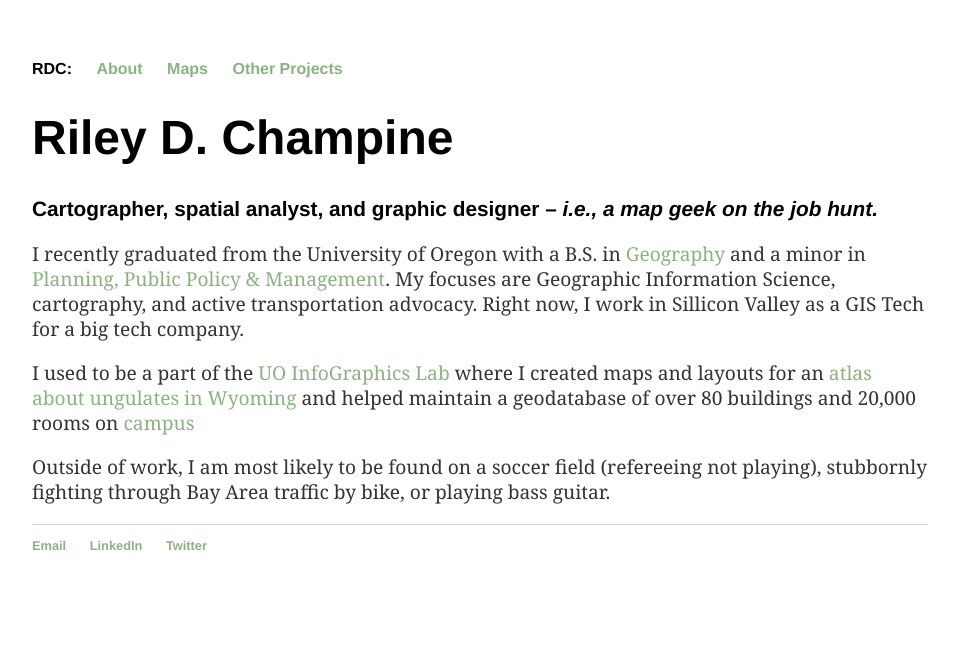
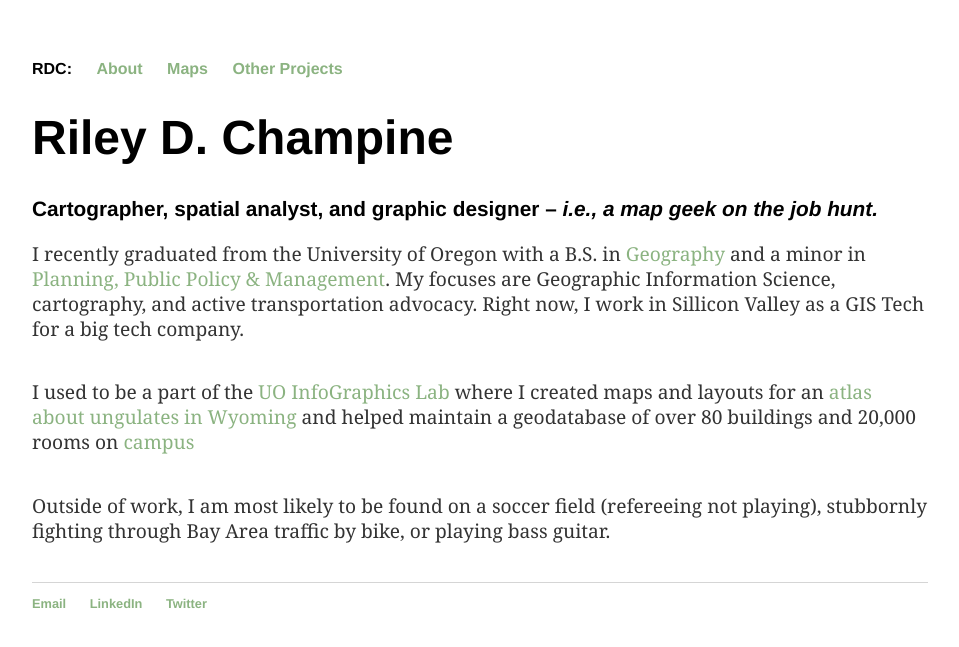
Before and after one commit to rileydchampine/rileydchampine.github.io, a Jekyll site: the page built from index.html, in a window 1280 px wide. Shown: the top 647 px of the page, without its empty margins (160-1119 px from the left). Built offline with Jekyll 4.4.1, drawn with Linux system fonts in a browser that asks for light colours.

Commit message:
Update main.css

```diff
--- a/css/main.css
+++ b/css/main.css
@@ -33,6 +33,8 @@ p {
     line-height: 1.3em;
     color: #333;
     font-family: 'Georgia', 'Times New Roman';
+    margin-top: 0em;
+    margin-bottom: 2em;
 }
 
 
```
